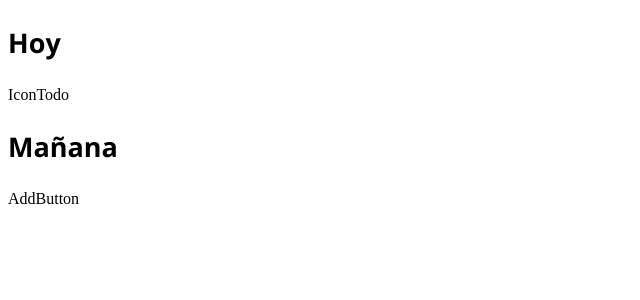
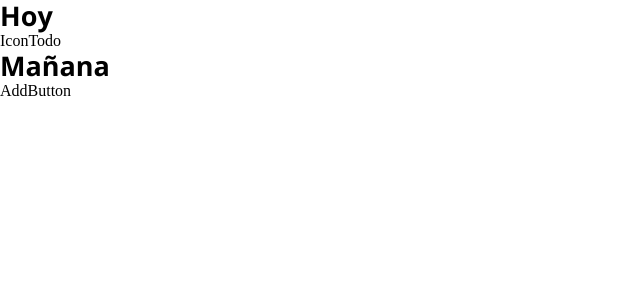
Before and after one commit to francobalich/Minimal-TodoApp, a React (Vite) app: page / in a window 1280 px wide. Shown: the top 300 px of the page, without its empty margins (0-640 px from the left). Built offline with nearby package versions, Linux system fonts and the light colour scheme.

Commit message:
Add basic styles

```diff
--- a/src/styles.css
+++ b/src/styles.css
@@ -0,0 +1,9 @@
+*{
+  margin: 0;
+  padding: 0;
+  box-sizing: border-box;
+}
+
+.App{
+
+}
```
